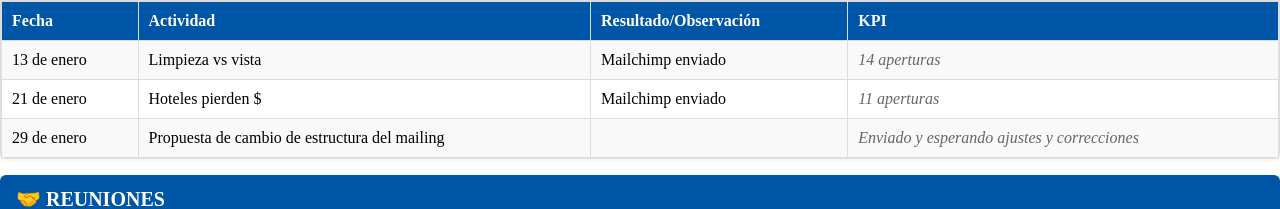
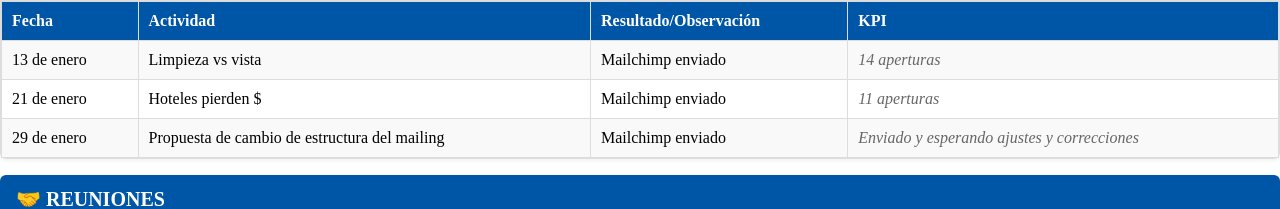
Before and after one commit to frankbedoyam/reporte-enero-kipclin, a Next.js app: page / in a window 1280 px wide. Shown: the part 1255-1464 px from the top of the page. Built offline with nearby package versions, Linux system fonts and the light colour scheme.

Commit message:
Fix ReportItem missing resultado property

```diff
--- a/app/page.tsx
+++ b/app/page.tsx
@@ -34,7 +34,7 @@ const data: ReportItem[] = [
   // MAILING
   { fecha: "13 de enero", tema: "MAILING", actividad: "Limpieza vs vista",  resultado: "Mailchimp enviado", kpi: "14 aperturas" },
   { fecha: "21 de enero", tema: "MAILING", actividad: "Hoteles pierden $", resultado: "Mailchimp enviado", kpi: "11 aperturas" },
-{ fecha: "29 de enero", tema: "MAILING", actividad: "Propuesta de cambio de estructura del mailing", kpi: "Enviado y esperando ajustes y correcciones" },
+  { fecha: "29 de enero", tema: "MAILING", actividad: "Propuesta de cambio de estructura del mailing", resultado: "Mailchimp enviado", kpi: "Enviado y esperando ajustes y correcciones" },
 
 
   // REUNIONES
```
